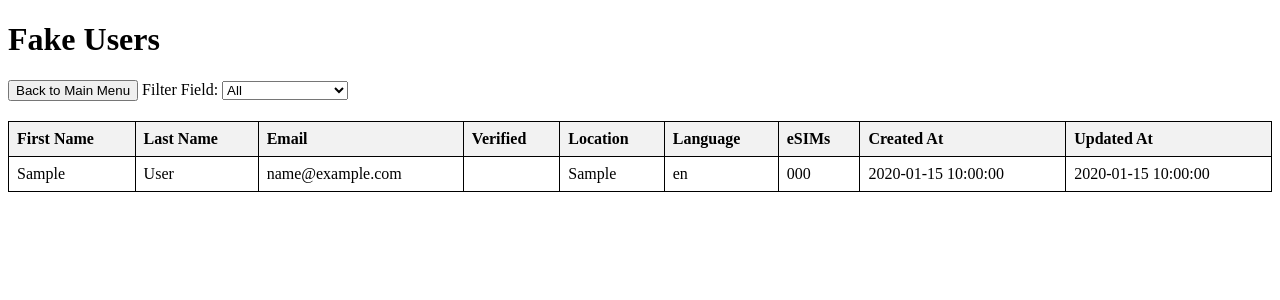
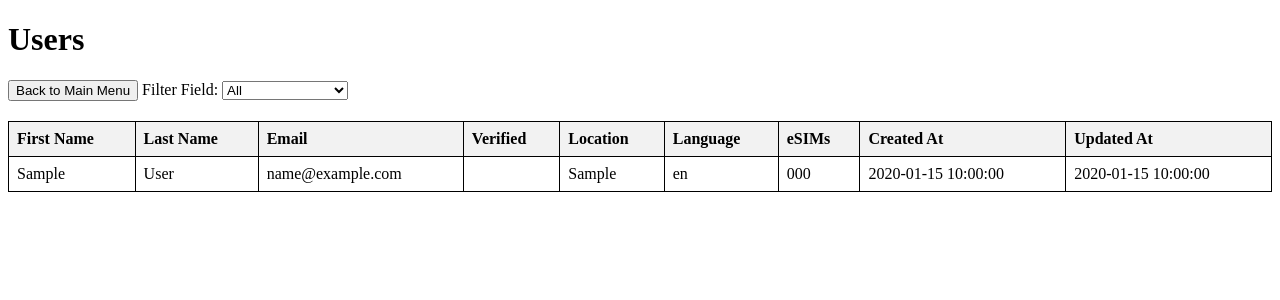
Before and after one commit to Alex90Jennings/python-assignment, a Flask app: template templates/user-table.html in a window 1280 px wide. Shown: the top 300 px of the page. Run offline with Flask 3, Linux system fonts and the light colour scheme; the template is opened without the code that fills it: most values are stand-ins (such as "Sample title", 1, 10 or a date in 2020).

Commit message:
correct title

```diff
--- a/templates/user-table.html
+++ b/templates/user-table.html
@@ -24,7 +24,7 @@
     </style>
 </head>
 <body>
-    <h1>Fake Users</h1>
+    <h1>Users</h1>
     <button onclick="location.href='/'">Back to Main Menu</button>
 
     <label for="filterField">Filter Field:</label>
```
